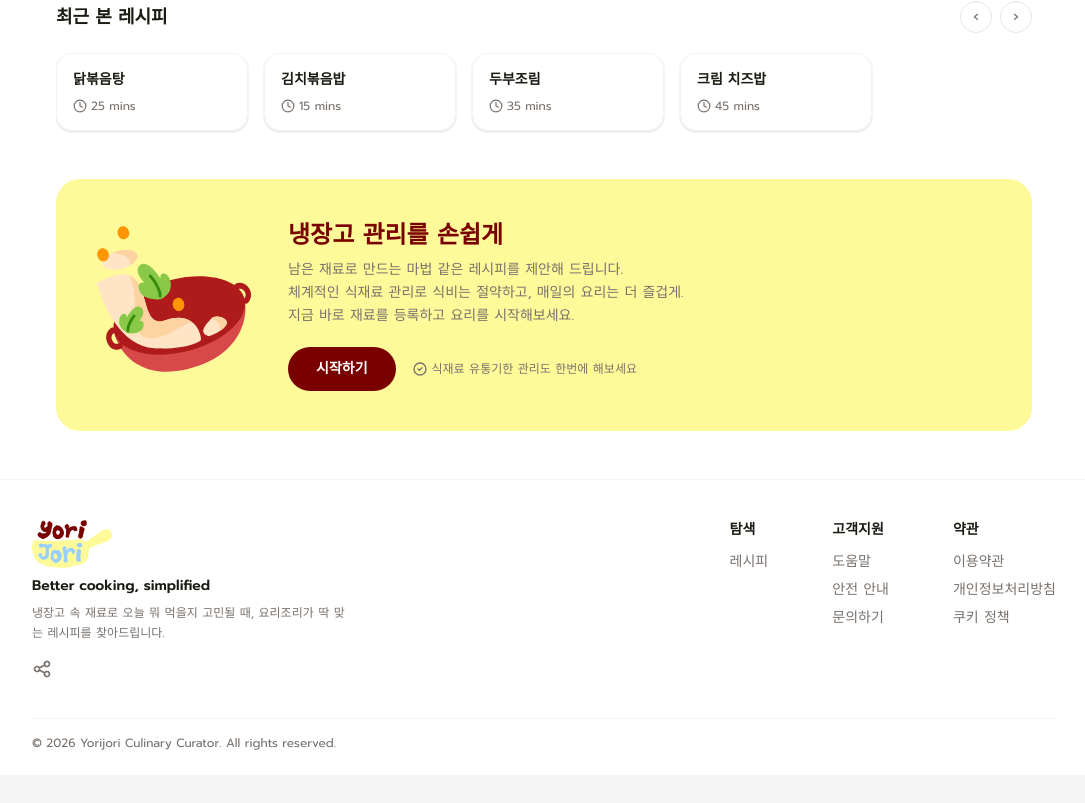
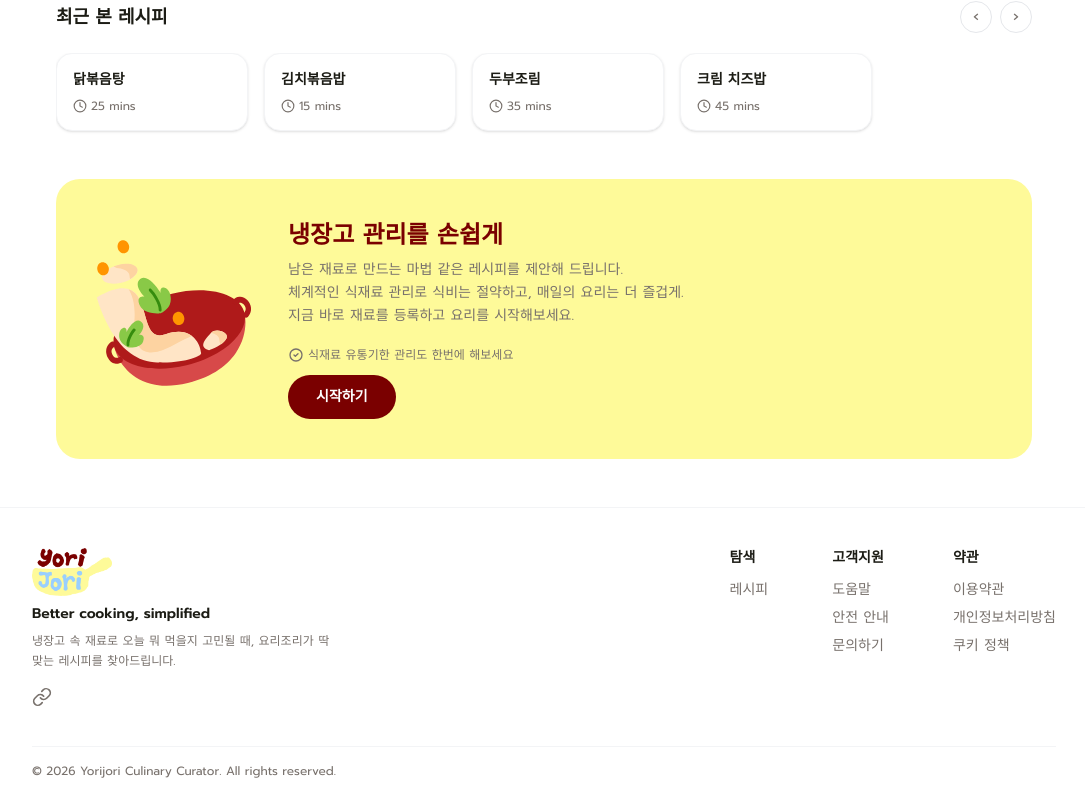
Before and after one commit to Benjamin-swan/SHT-Frontend, a React app in the folder frontend/: page / in a window 1280 px wide. Shown: the part 665-1468 px from the top of the page, without its empty margins (96-1181 px from the left). Before the commit the page ends 1440 px from the top, so only its background shows below. Built offline with nearby package versions, Linux system fonts and the light colour scheme; no server answers; the HTML template or start-up script is replaced by a standard one.

Commit message:
feat: 프론트엔드mvp2업데이트

```diff
--- a/frontend/package.json
+++ b/frontend/package.json
@@ -11,6 +11,7 @@
   },
   "dependencies": {
     "axios": "^1.13.6",
+    "html2canvas": "^1.4.1",
     "lucide-react": "^1.0.1",
     "react": "^19.2.4",
     "react-dom": "^19.2.4",
--- a/frontend/src/components/Footer.jsx
+++ b/frontend/src/components/Footer.jsx
@@ -1,13 +1,26 @@
 // src/components/Footer.jsx
 // 모든 페이지 하단에 공통으로 사용하는 푸터 컴포넌트입니다.
+import { useState } from 'react'
 import { Link } from 'react-router-dom'
 
 function Footer() {
+  const [copyDone, setCopyDone] = useState(false)
+
+  const handleShare = async () => {
+    if (copyDone) return
+    try {
+      await navigator.clipboard.writeText(window.location.href)
+      setCopyDone(true)
+      setTimeout(() => setCopyDone(false), 2000)
+    } catch {
+      alert('링크 복사에 실패했습니다. 주소창에서 직접 복사해 주세요.')
+    }
+  }
   return (
-    <footer className="bg-white border-t border-gray-100 pt-10 pb-6 px-8">
+    <footer className="bg-white border-t border-gray-100 pt-10 pb-6 px-5 md:px-8">
       <div className="max-w-5xl mx-auto">
         {/* 상단: 로고 + 링크 그룹 */}
-        <div className="flex flex-col md:flex-row gap-10 mb-8">
+        <div className="flex flex-col md:flex-row gap-8 md:gap-10 mb-8">
           {/* 왼쪽: 로고 + 소개 */}
           <div className="flex-shrink-0 max-w-xs">
             <div className="mb-2">
@@ -18,20 +31,31 @@ function Footer() {
               />
             </div>
             <p className="text-sm font-semibold text-[#1C1C15] mb-2">Better cooking, simplified</p>
-            <p className="text-xs text-[#78716C] leading-relaxed">
+            <p className="text-xs text-[#78716C] leading-relaxed break-keep">
               냉장고 속 재료로 오늘 뭐 먹을지 고민될 때, 요리조리가 딱 맞는 레시피를 찾아드립니다.
             </p>
             {/* 공유 아이콘 */}
-            <button className="mt-4 text-[#78716C] hover:text-[#7A0000] transition-colors">
-              <svg className="w-5 h-5" fill="none" viewBox="0 0 24 24" stroke="currentColor" strokeWidth={2}>
-                <path strokeLinecap="round" strokeLinejoin="round"
-                  d="M8.684 13.342C8.886 12.938 9 12.482 9 12c0-.482-.114-.938-.316-1.342m0 2.684a3 3 0 110-2.684m0 2.684l6.632 3.316m-6.632-6l6.632-3.316m0 0a3 3 0 105.367-2.684 3 3 0 00-5.367 2.684zm0 9.316a3 3 0 105.368 2.684 3 3 0 00-5.368-2.684z" />
-              </svg>
+            <button
+              onClick={handleShare}
+              className="mt-4 transition-colors"
+              aria-label="현재 페이지 링크 복사"
+              title={copyDone ? '링크가 복사되었습니다!' : '링크 복사'}
+            >
+              {copyDone ? (
+                <svg className="w-5 h-5" fill="none" viewBox="0 0 24 24" stroke="#22c55e" strokeWidth={2.5} strokeLinecap="round" strokeLinejoin="round">
+                  <path d="M20 6L9 17l-5-5"/>
+                </svg>
+              ) : (
+                <svg className="w-5 h-5 text-[#78716C] hover:text-[#7A0000]" fill="none" viewBox="0 0 24 24" stroke="currentColor" strokeWidth={2} strokeLinecap="round" strokeLinejoin="round">
+                  <path d="M10 13a5 5 0 0 0 7.54.54l3-3a5 5 0 0 0-7.07-7.07l-1.72 1.71"/>
+                  <path d="M14 11a5 5 0 0 0-7.54-.54l-3 3a5 5 0 0 0 7.07 7.07l1.71-1.71"/>
+                </svg>
+              )}
             </button>
           </div>
 
           {/* 오른쪽: 링크 그룹 */}
-          <div className="flex gap-16 ml-auto">
+          <div className="flex gap-8 md:gap-16 md:ml-auto">
             {/* 탐색 */}
             <div>
               <p className="text-sm font-semibold text-[#1C1C15] mb-3">탐색</p>
@@ -53,7 +77,7 @@ function Footer() {
               <p className="text-sm font-semibold text-[#1C1C15] mb-3">약관</p>
               <ul className="space-y-2 text-sm text-[#78716C]">
                 <li><Link to="/legal/terms" className="hover:text-[#7A0000] transition-colors">이용약관</Link></li>
-                <li><Link to="/legal/privacy" className="hover:text-[#7A0000] transition-colors">개인정보처리방침</Link></li>
+                <li><Link to="/legal/privacy" className="hover:text-[#7A0000] transition-colors whitespace-nowrap">개인정보처리방침</Link></li>
                 <li><Link to="/legal/cookie" className="hover:text-[#7A0000] transition-colors">쿠키 정책</Link></li>
               </ul>
             </div>
@@ -62,7 +86,7 @@ function Footer() {
 
         {/* 하단: 저작권 */}
         <div className="border-t border-gray-100 pt-4">
-          <p className="text-xs text-[#78716C]">
+          <p className="text-xs text-[#78716C] break-keep">
             © 2026 Yorijori Culinary Curator. All rights reserved.
           </p>
         </div>
--- a/frontend/src/pages/FridgePage.jsx
+++ b/frontend/src/pages/FridgePage.jsx
@@ -159,7 +159,14 @@ function FridgePage() {
   const navigate = useNavigate()
 
   const [activeCategory, setActiveCategory] = useState(null)
-  const [ingredients, setIngredients] = useState([])
+  const [ingredients, setIngredients] = useState(() => {
+    try {
+      const saved = localStorage.getItem(FRIDGE_STORAGE_KEY)
+      return saved ? JSON.parse(saved) : []
+    } catch {
+      return []
+    }
+  })
   const [selected, setSelected] = useState(new Set())
   const [showModal, setShowModal] = useState(false)
 
@@ -169,16 +176,6 @@ function FridgePage() {
   const [editingIngredient, setEditingIngredient] = useState(null)
   // 세션 가져오기 진행 중 여부
   const [importingSession, setImportingSession] = useState(false)
-
-  // 마운트 시 localStorage에서 냉장고 재료 복원
-  useEffect(() => {
-    try {
-      const saved = localStorage.getItem(FRIDGE_STORAGE_KEY)
-      if (saved) setIngredients(JSON.parse(saved))
-    } catch {
-      // 파싱 실패 시 빈 배열 유지
-    }
-  }, [])
 
   // ingredients가 바뀔 때마다 localStorage에 저장
   useEffect(() => {
@@ -284,7 +281,6 @@ function FridgePage() {
 
   const handleModalAdd = (ingredient) => {
     setIngredients((prev) => [...prev, ingredient])
-    setSelected((prev) => new Set(prev).add(ingredient.name))
   }
 
   const handleRecommend = () => {
--- a/frontend/src/pages/HomePage.jsx
+++ b/frontend/src/pages/HomePage.jsx
@@ -96,7 +96,7 @@ function HomePage() {
         </div>
 
         {/* 메인 타이틀 (시선 집중 최적화) */}
-        <h1 className="text-[34px] md:text-[44px] leading-[1.3] md:leading-[1.4] font-extrabold text-[#1C1C15] tracking-[-0.02em] mb-5">
+        <h1 className="text-[28px] sm:text-[34px] md:text-[44px] leading-[1.35] md:leading-[1.4] font-extrabold text-[#1C1C15] tracking-[-0.02em] mb-5">
           냉장고 속 재료만 <span className="bg-gradient-to-r from-[#7A0000] to-[#E35D5D] text-transparent bg-clip-text">알려주세요</span><br />
           오늘을 위한 <span className="text-[#7A0000] relative inline-block z-10 w-fit">
             최적의 레시피
@@ -105,8 +105,8 @@ function HomePage() {
           </span>
         </h1>
 
-        {/* 서브 타이틀 (한 줄 표시 및 반응형) */}
-        <p className="text-[#605A55] text-sm md:text-base font-medium mb-10 mx-auto leading-relaxed break-keep whitespace-nowrap">
+        {/* 서브 타이틀 (반응형) */}
+        <p className="text-[#605A55] text-sm md:text-base font-medium mb-10 mx-auto leading-relaxed break-keep max-w-[90vw] md:whitespace-nowrap">
           버려지는 식재료 없이, 매일 새롭고 맛있는 한 끼를 완성하세요.
         </p>
 
@@ -245,8 +245,8 @@ function HomePage() {
           className="rounded-3xl py-10 px-10 flex items-center justify-between gap-8 relative overflow-hidden"
           style={{ backgroundColor: '#FEFA99' }}
         >
-          {/* 왼쪽: 냄비 SVG 일러스트 */}
-          <div className="flex-shrink-0">
+          {/* 왼쪽: 냄비 SVG 일러스트 — 모바일에서 숨김 */}
+          <div className="hidden md:block flex-shrink-0">
             <svg width="160" height="160" viewBox="0 0 272 272" fill="none" xmlns="http://www.w3.org/2000/svg">
               <path d="M156.142 244.771C72.2218 265.333 37.2073 213.916 30.4928 181.096L252.646 126.666C259.609 160.702 243.69 223.321 156.142 244.771Z" fill="#D74949"/>
               <path d="M252.646 126.665C259.514 160.232 215.35 199.628 154.004 214.659C92.658 229.689 37.3603 214.663 30.493 181.096C23.6257 147.529 67.7893 108.133 129.135 93.1021C190.481 78.0716 245.779 93.0985 252.646 126.665Z" fill="#AF1A1A"/>
@@ -276,13 +276,7 @@ function HomePage() {
               체계적인 식재료 관리로 식비는 절약하고, 매일의 요리는 더 즐겁게.<br />
               지금 바로 재료를 등록하고 요리를 시작해보세요.
             </p>
-            <div className="flex items-center gap-4">
-              <button
-                onClick={() => navigate('/fridge')}
-                className="bg-[#7A0000] text-white font-bold text-sm px-7 py-3 rounded-full hover:bg-[#600000] transition-colors"
-              >
-                시작하기
-              </button>
+            <div className="flex flex-col gap-3 items-center md:items-start">
               <span className="text-xs text-[#78716C] flex items-center gap-1">
                 {/* 체크 아이콘 */}
                 <svg className="w-4 h-4" fill="none" viewBox="0 0 24 24" stroke="currentColor" strokeWidth={2}>
@@ -290,6 +284,12 @@ function HomePage() {
                 </svg>
                 식재료 유통기한 관리도 한번에 해보세요
               </span>
+              <button
+                onClick={() => navigate('/fridge')}
+                className="bg-[#7A0000] text-white font-bold text-sm px-7 py-3 rounded-full hover:bg-[#600000] transition-colors w-fit"
+              >
+                시작하기
+              </button>
             </div>
           </div>
         </div>
--- a/frontend/src/pages/RecipeDetailPage.jsx
+++ b/frontend/src/pages/RecipeDetailPage.jsx
@@ -13,6 +13,7 @@ function RecipeDetailPage() {
   const [loading, setLoading] = useState(true)
   const [error, setError] = useState('')
   const [isSaved, setIsSaved] = useState(false)
+  const [copyDone, setCopyDone] = useState(false)
 
   useEffect(() => {
     const savedList = JSON.parse(localStorage.getItem('liked_recipes') || '[]')
@@ -38,6 +39,17 @@ function RecipeDetailPage() {
     return {
       steps: stepLines,
       tip: parts[1] ? parts[1].trim() : null
+    }
+  }
+
+  const handleShare = async () => {
+    if (copyDone) return
+    try {
+      await navigator.clipboard.writeText(window.location.href)
+      setCopyDone(true)
+      setTimeout(() => setCopyDone(false), 2000)
+    } catch {
+      alert('링크 복사에 실패했습니다. 주소창에서 직접 복사해 주세요.')
     }
   }
 
@@ -130,6 +142,23 @@ function RecipeDetailPage() {
               >
                 <path d="M20.84 4.61a5.5 5.5 0 0 0-7.78 0L12 5.67l-1.06-1.06a5.5 5.5 0 0 0-7.78 7.78l1.06 1.06L12 21.23l7.78-7.78 1.06-1.06a5.5 5.5 0 0 0 0-7.78z"/>
               </svg>
+            </button>
+            <button
+              onClick={handleShare}
+              className="flex-shrink-0 transition-opacity"
+              aria-label="레시피 링크 복사"
+              title={copyDone ? '링크가 복사되었습니다!' : '링크 복사'}
+            >
+              {copyDone ? (
+                <svg width="22" height="22" viewBox="0 0 24 24" fill="none" stroke="#22c55e" strokeWidth="2.5" strokeLinecap="round" strokeLinejoin="round">
+                  <path d="M20 6L9 17l-5-5"/>
+                </svg>
+              ) : (
+                <svg xmlns="http://www.w3.org/2000/svg" width="22" height="22" viewBox="0 0 24 24" fill="none" stroke="#7A0000" strokeWidth="2" strokeLinecap="round" strokeLinejoin="round">
+                  <path d="M10 13a5 5 0 0 0 7.54.54l3-3a5 5 0 0 0-7.07-7.07l-1.72 1.71"/>
+                  <path d="M14 11a5 5 0 0 0-7.54-.54l-3 3a5 5 0 0 0 7.07 7.07l1.71-1.71"/>
+                </svg>
+              )}
             </button>
             <div className="flex items-center gap-1.5 bg-[#ECE8DD] px-3 py-1.5 rounded-full">
               <svg width="14" height="14" viewBox="0 0 24 24" fill="none" stroke="#7A0000" strokeWidth="2"><path d="M17 21v-2a4 4 0 0 0-4-4H5a4 4 0 0 0-4 4v2"/><circle cx="9" cy="7" r="4"/><path d="M23 21v-2a4 4 0 0 0-3-3.87"/><path d="M16 3.13a4 4 0 0 1 0 7.75"/></svg>
```
Also changed, not shown: frontend/src/components/NavBar.jsx (+14 -14 lines), 2 other files (tests, documents, lock files or other folders).
